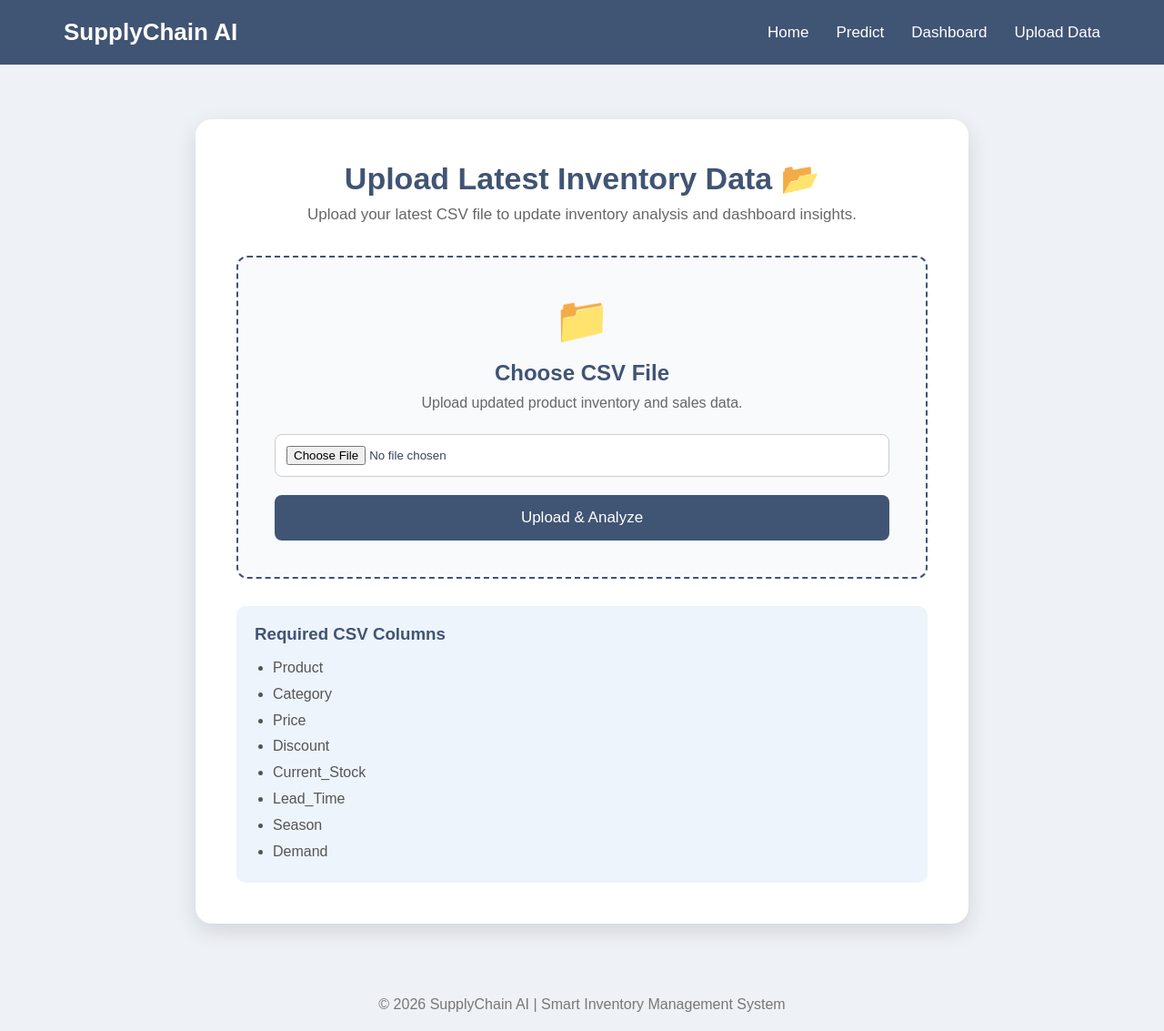
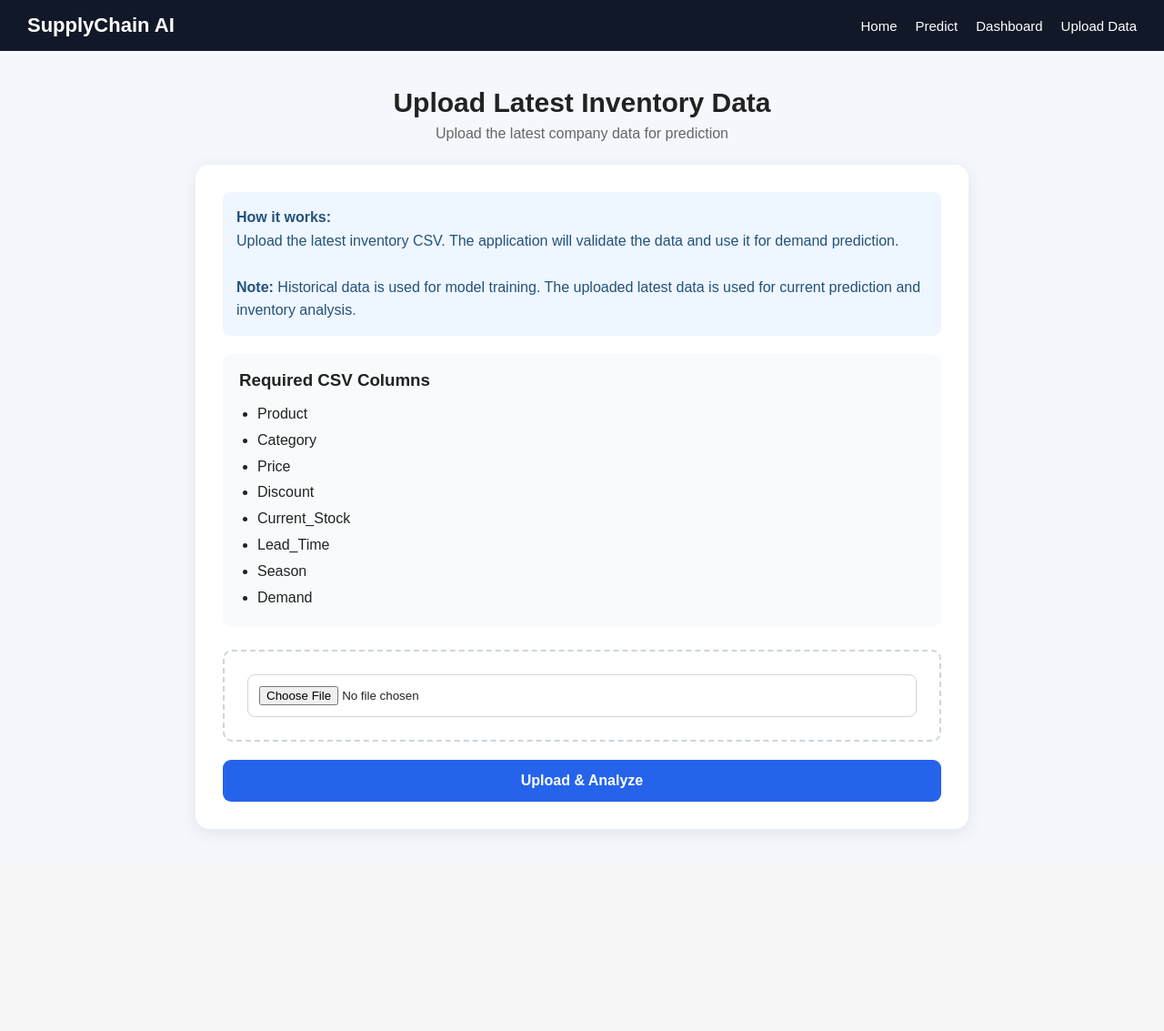
Before and after one commit to khanalmin6078-lgtm/AI_based-supply-chain-demand-forecasting-, a Flask app: page /upload in a window 1280 px wide. Shown: the whole page at 91% size. After the commit the page ends 916 px from the top, so only its background shows below. Run offline with Flask 3, Linux system fonts and the light colour scheme; parts of the project's set-up code (start-up, migrations or seed data) failed here and were passed over.

Commit message:
Updated upload page

```diff
--- a/templates/upload.html
+++ b/templates/upload.html
@@ -1,191 +1,413 @@
 <!DOCTYPE html>
 <html lang="en">
+
 <head>
+
     <meta charset="UTF-8">
-    <meta name="viewport" content="width=device-width, initial-scale=1.0">
 
-    <title>Upload Data | SupplyChain AI</title>
+    <meta name="viewport"
+          content="width=device-width, initial-scale=1.0">
+
+    <title>Upload Latest Data</title>
 
     <style>
+
         * {
+            box-sizing: border-box;
             margin: 0;
             padding: 0;
-            box-sizing: border-box;
             font-family: Arial, sans-serif;
         }
 
         body {
-            background: #eef1f6;
-            color: #34445c;
+            background: #f4f7fb;
+            color: #222;
         }
 
-        /* Navbar */
+        /* NAVBAR */
+
         nav {
-            background: #405474;
+            background: #111827;
             color: white;
-            padding: 20px 70px;
+
+            padding: 15px 30px;
+
             display: flex;
             justify-content: space-between;
             align-items: center;
         }
 
-        nav h1 {
-            font-size: 26px;
+        .logo {
+            font-size: 22px;
+            font-weight: bold;
         }
 
-        nav ul {
+        .nav-links {
             display: flex;
-            list-style: none;
-            gap: 30px;
+            gap: 20px;
         }
 
-        nav ul li a {
+        .nav-links a {
             color: white;
             text-decoration: none;
-            font-size: 17px;
+            font-size: 15px;
         }
 
-        nav ul li a:hover {
-            color: #d9e5f5;
+        .nav-links a:hover {
+            opacity: 0.8;
         }
 
-        /* Main Container */
+        /* MAIN */
+
         .container {
+            width: 90%;
             max-width: 850px;
-            margin: 60px auto;
-            background: white;
-            padding: 45px;
-            border-radius: 18px;
-            box-shadow: 0 8px 25px rgba(0,0,0,0.12);
+
+            margin: 40px auto;
         }
 
         .title {
             text-align: center;
-            margin-bottom: 10px;
-            font-size: 34px;
-            color: #405474;
-        }
 
-        .subtitle {
-            text-align: center;
-            color: #666;
-            margin-bottom: 35px;
-            font-size: 17px;
-        }
-
-        /* Upload Box */
-        .upload-box {
-            border: 2px dashed #405474;
-            border-radius: 12px;
-            padding: 40px;
-            text-align: center;
-            background: #f8fafc;
-        }
-
-        .upload-icon {
-            font-size: 50px;
-            margin-bottom: 15px;
-        }
-
-        .upload-box h2 {
-            margin-bottom: 10px;
-            color: #405474;
-        }
-
-        .upload-box p {
-            color: #666;
             margin-bottom: 25px;
         }
 
+        .title h1 {
+            font-size: 30px;
+
+            margin-bottom: 8px;
+        }
+
+        .title p {
+            color: #666;
+        }
+
+        /* CARD */
+
+        .card {
+            background: white;
+
+            padding: 30px;
+
+            border-radius: 15px;
+
+            box-shadow:
+                0 5px 20px rgba(0,0,0,0.08);
+        }
+
+        /* INFO */
+
+        .info {
+            background: #eef6ff;
+
+            padding: 15px;
+
+            border-radius: 9px;
+
+            margin-bottom: 20px;
+
+            line-height: 1.6;
+
+            color: #24527a;
+        }
+
+        /* REQUIRED COLUMNS */
+
+        .columns {
+            background: #f8fafc;
+
+            padding: 18px;
+
+            border-radius: 10px;
+
+            margin-bottom: 25px;
+        }
+
+        .columns h3 {
+            margin-bottom: 12px;
+        }
+
+        .columns ul {
+            padding-left: 20px;
+
+            line-height: 1.8;
+        }
+
+        /* FILE */
+
+        .file-box {
+            border: 2px dashed #cbd5e1;
+
+            padding: 25px;
+
+            text-align: center;
+
+            border-radius: 10px;
+
+            margin-bottom: 20px;
+        }
+
         input[type="file"] {
+            width: 100%;
+
             padding: 12px;
-            border: 1px solid #ccc;
+
+            border: 1px solid #d1d5db;
+
             border-radius: 8px;
-            width: 100%;
-            margin-bottom: 20px;
+
             background: white;
         }
 
+        /* BUTTON */
+
         .upload-btn {
             width: 100%;
-            padding: 15px;
-            background: #405474;
+
+            padding: 14px;
+
+            border: none;
+
+            border-radius: 9px;
+
+            background: #2563eb;
+
             color: white;
-            border: none;
-            border-radius: 8px;
-            font-size: 17px;
+
+            font-size: 16px;
+
+            font-weight: bold;
+
             cursor: pointer;
         }
 
         .upload-btn:hover {
-            background: #2f405c;
+            background: #1d4ed8;
         }
 
-        /* Information Section */
-        .info-box {
-            margin-top: 30px;
-            padding: 20px;
-            background: #eef4fb;
-            border-radius: 10px;
+        /* ERROR */
+
+        .error {
+            background: #fee2e2;
+
+            border: 1px solid #fca5a5;
+
+            color: #991b1b;
+
+            padding: 15px;
+
+            border-radius: 9px;
+
+            margin-bottom: 20px;
+
+            line-height: 1.5;
         }
 
-        .info-box h3 {
-            margin-bottom: 12px;
-            color: #405474;
+        /* SUCCESS */
+
+        .success {
+            background: #dcfce7;
+
+            border: 1px solid #86efac;
+
+            color: #166534;
+
+            padding: 15px;
+
+            border-radius: 9px;
+
+            margin-bottom: 20px;
         }
 
-        .info-box ul {
-            margin-left: 20px;
-            color: #555;
-            line-height: 1.8;
+        /* MOBILE */
+
+        @media (max-width: 700px) {
+
+            nav {
+                padding: 14px 18px;
+
+                flex-direction: column;
+
+                gap: 12px;
             }
 
-        footer {
-            text-align: center;
+            .nav-links {
+                gap: 12px;
+
+                flex-wrap: wrap;
+
+                justify-content: center;
+            }
+
+            .container {
+                width: 94%;
+
+                margin: 25px auto;
+            }
+
+            .card {
                 padding: 20px;
-            color: #777;
             }
+
+            .title h1 {
+                font-size: 25px;
+            }
+
+        }
+
     </style>
 
 </head>
 
+
 <body>
 
-    <!-- Navigation -->
+    <!-- NAVBAR -->
+
     <nav>
-        <h1>SupplyChain AI</h1>
 
-        <ul>
-            <li><a href="/">Home</a></li>
-            <li><a href="/predict">Predict</a></li>
-            <li><a href="/dashboard">Dashboard</a></li>
-            <li><a href="/upload">Upload Data</a></li>
-        </ul>
+        <div class="logo">
+            SupplyChain AI
+        </div>
+
+        <div class="nav-links">
+
+            <a href="/">
+                Home
+            </a>
+
+            <a href="/predict">
+                Predict
+            </a>
+
+            <a href="/dashboard">
+                Dashboard
+            </a>
+
+            <a href="/upload">
+                Upload Data
+            </a>
+
+        </div>
+
     </nav>
 
 
-    <!-- Main Content -->
+    <!-- MAIN -->
+
     <div class="container">
 
-        <h1 class="title">Upload Latest Inventory Data 📂</h1>
+        <div class="title">
 
-        <p class="subtitle">
-            Upload your latest CSV file to update inventory analysis and dashboard insights.
+            <h1>
+                Upload Latest Inventory Data
+            </h1>
+
+            <p>
+                Upload the latest company data for prediction
             </p>
 
-
-        <div class="upload-box">
-
-            <div class="upload-icon">📁</div>
-
-            <h2>Choose CSV File</h2>
-
-            <p>
-                Upload updated product inventory and sales data.
-            </p>
+        </div>
 
 
-            <form action="/upload" method="POST" enctype="multipart/form-data">
+        <div class="card">
+
+
+            <!-- ERROR MESSAGE -->
+
+            {% if error %}
+
+            <div class="error">
+
+                ❌ <strong>Upload Failed</strong>
+
+                <br><br>
+
+                {{ error }}
+
+            </div>
+
+            {% endif %}
+
+
+            <!-- SUCCESS MESSAGE -->
+
+            {% if success %}
+
+            <div class="success">
+
+                ✅ {{ success }}
+
+            </div>
+
+            {% endif %}
+
+
+            <!-- INFORMATION -->
+
+            <div class="info">
+
+                <strong>How it works:</strong>
+
+                <br>
+
+                Upload the latest inventory CSV.
+                The application will validate the data
+                and use it for demand prediction.
+
+                <br><br>
+
+                <strong>
+                    Note:
+                </strong>
+
+                Historical data is used for model training.
+                The uploaded latest data is used for
+                current prediction and inventory analysis.
+
+            </div>
+
+
+            <!-- REQUIRED COLUMNS -->
+
+            <div class="columns">
+
+                <h3>
+                    Required CSV Columns
+                </h3>
+
+                <ul>
+
+                    <li>Product</li>
+
+                    <li>Category</li>
+
+                    <li>Price</li>
+
+                    <li>Discount</li>
+
+                    <li>Current_Stock</li>
+
+                    <li>Lead_Time</li>
+
+                    <li>Season</li>
+
+                    <li>Demand</li>
+
+                </ul>
+
+            </div>
+
+
+            <!-- UPLOAD FORM -->
+
+            <form
+                action="/upload"
+                method="POST"
+                enctype="multipart/form-data"
+            >
+
+                <div class="file-box">
 
                     <input
                         type="file"
@@ -194,40 +416,25 @@
                         required
                     >
 
-                <button type="submit" class="upload-btn">
+                </div>
+
+
+                <button
+                    type="submit"
+                    class="upload-btn"
+                >
+
                     Upload & Analyze
+
                 </button>
 
             </form>
 
-        </div>
-
-
-        <!-- CSV Information -->
-
-        <div class="info-box">
-
-            <h3>Required CSV Columns</h3>
-
-            <ul>
-                <li>Product</li>
-                <li>Category</li>
-                <li>Price</li>
-                <li>Discount</li>
-                <li>Current_Stock</li>
-                <li>Lead_Time</li>
-                <li>Season</li>
-                <li>Demand</li>
-            </ul>
 
         </div>
 
     </div>
 
+</body>
 
-    <footer>
-        © 2026 SupplyChain AI | Smart Inventory Management System
-    </footer>
-
-</body>
 </html>
```
Lines whose indentation alone changed are shown as unchanged.
